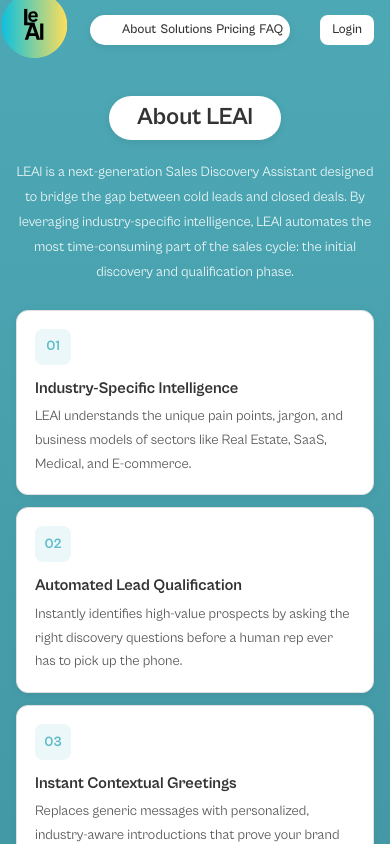
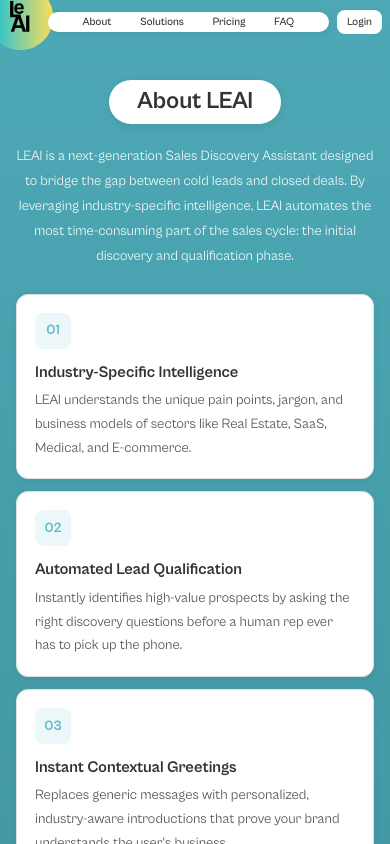
Before and after one commit to CodyHagberg/se_project_final, a React (Vite) app: page / in a window 390 px wide. Shown: the top 844 px of the page. Built offline with nearby package versions, Linux system fonts and the light colour scheme.

Commit message:
nav style

```diff
--- a/src/components/App/App.css
+++ b/src/components/App/App.css
@@ -38,3 +38,24 @@
 .appHome .header__loginBtn:hover {
   background-color: #f0f0f0;
 }
+
+@media (max-width: 560px) {
+  .appHome .nav-oval-wrapper {
+    padding: 6px 12px;
+    margin: 0 6px;
+  }
+}
+
+@media (max-width: 400px) {
+  .appHome .nav-oval-wrapper {
+    padding: 4px 8px;
+    margin: 0 4px;
+  }
+}
+
+@media (max-width: 300px) {
+  .appHome .nav-oval-wrapper {
+    padding: 3px 6px;
+    margin: 0 3px;
+  }
+}
--- a/src/components/Header/Header.css
+++ b/src/components/Header/Header.css
@@ -20,15 +20,10 @@
   object-fit: contain;
 }
 
-/* Elongated oval stretching from logo to demo button with gaps on each side */
 .nav-oval-wrapper {
   flex: 1;
+  min-width: 0;
   margin: 0 24px;
-  height: 56px;
-  overflow: hidden;
-  background-size: cover;
-  background-repeat: no-repeat;
-  background-position: center;
   display: flex;
   align-items: center;
   justify-content: center;
@@ -48,6 +43,7 @@
   color: #555;
   font-size: 18px;
   font-weight: 500;
+  white-space: nowrap;
 }
 
 .nav-link:hover {
@@ -87,7 +83,7 @@
 @media (max-width: 768px) {
   .header {
     padding: 10px 16px;
-    gap: 10px;
+    gap: 8px;
   }
 
   .header-logo {
@@ -96,12 +92,8 @@
   }
 
   .nav-oval-wrapper {
-    margin: 0 8px;
-    padding: 0 8px;
-    height: auto;
-    border-radius: 0;
-    background-image: none !important;
-    background-color: transparent;
+    margin: 0 10px;
+    padding: 0 16px;
   }
 
   .nav-link {
@@ -118,9 +110,9 @@
   }
 }
 
-@media (max-width: 480px) {
+@media (max-width: 560px) {
   .header {
-    padding: 8px 16px;
+    padding: 8px 12px;
     gap: 6px;
   }
 
@@ -130,17 +122,76 @@
   }
 
   .nav-oval-wrapper {
-    margin: 0 4px;
-    padding: 0 4px;
+    margin: 0 6px;
+    padding: 0 12px;
   }
 
   .nav-link {
     font-size: 13px;
   }
 
+  .nav {
+    gap: 2px;
+  }
+
   .demoButton {
     font-size: 13px;
     padding: 8px 12px;
-    flex-shrink: 0;
   }
 }
+
+@media (max-width: 400px) {
+  .header {
+    padding: 6px 8px;
+    gap: 4px;
+  }
+
+  .header-logo {
+    width: 32px;
+    height: 32px;
+  }
+
+  .nav-oval-wrapper {
+    margin: 0 4px;
+    padding: 0 8px;
+  }
+
+  .nav-link {
+    font-size: 11px;
+  }
+
+  .demoButton {
+    font-size: 11px;
+    padding: 6px 10px;
+  }
+}
+
+@media (max-width: 300px) {
+  .header {
+    padding: 4px 6px;
+    gap: 3px;
+  }
+
+  .header-logo {
+    width: 26px;
+    height: 26px;
+  }
+
+  .nav-oval-wrapper {
+    margin: 0 3px;
+    padding: 0 6px;
+  }
+
+  .nav-link {
+    font-size: 9px;
+  }
+
+  .nav {
+    gap: 1px;
+  }
+
+  .demoButton {
+    font-size: 9px;
+    padding: 5px 8px;
+  }
+}
```
